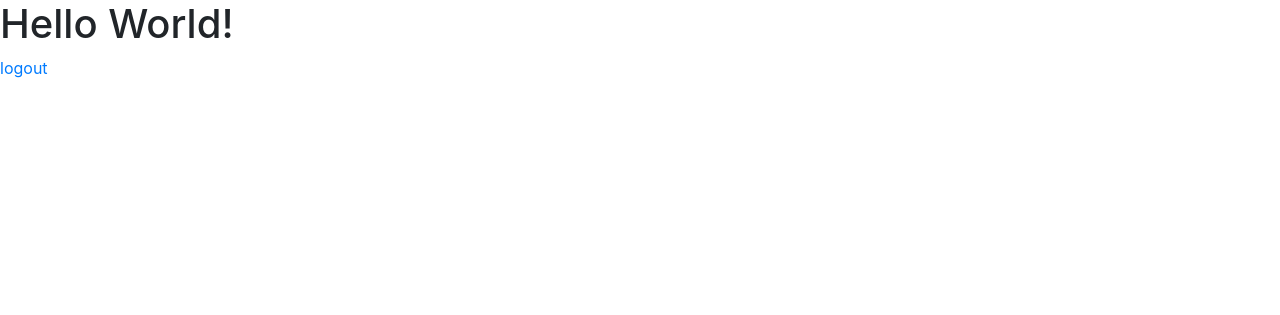
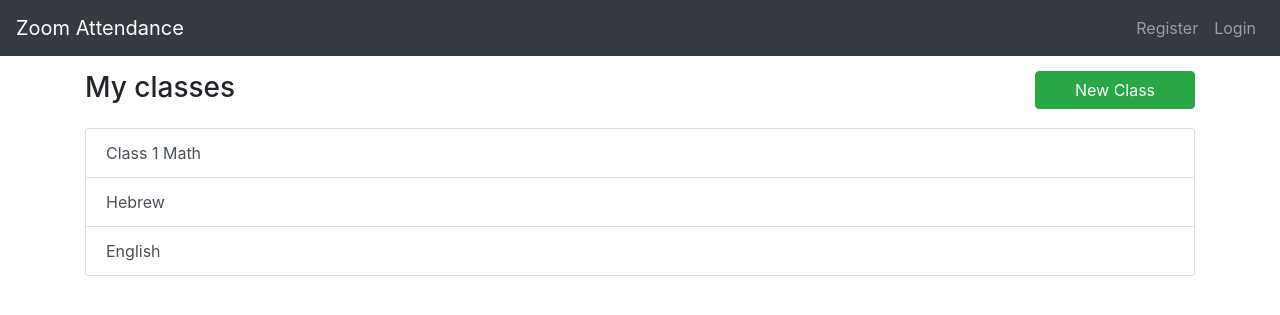
Before and after one commit to InbarShirizly/zoom_attendance_check, a Flask app: page /home in a window 1280 px wide. Shown: the top 315 px of the page. Run offline with Flask 2, Linux system fonts and the light colour scheme; some libraries are stand-ins or nearby versions.

Commit message:
Added navbar, started building home.html

```diff
--- a/Server/__init__.py
+++ b/Server/__init__.py
@@ -2,6 +2,7 @@ from flask import Flask
 from flask_sqlalchemy import SQLAlchemy
 from flask_bcrypt import Bcrypt
 from flask_login import LoginManager
+
 
 app = Flask(__name__)
 app.config['SECRET_KEY'] = 'TEMP_SECRET_KEY'
@@ -9,5 +10,7 @@ app.config['SQLALCHEMY_DATABASE_URI'] = 'sqlite:///site.db'
 db = SQLAlchemy(app)
 bcrypt = Bcrypt(app)
 login_manager = LoginManager(app)
+login_manager.login_view = 'login'
+
 
 from Server import routes
--- a/Server/routes.py
+++ b/Server/routes.py
@@ -1,11 +1,12 @@
-from flask import render_template, redirect, url_for
+from flask import render_template, redirect, url_for, request
 from Server import app, bcrypt, db
 from Server.forms import LoginForm, RegistrationForm
 from Server.models import User
-from flask_login import login_user, current_user, logout_user
+from flask_login import login_user, current_user, logout_user, login_required
 
 
 @app.route('/home')
+# @login_required
 def home():
     return render_template('home.html')
 
@@ -48,6 +49,7 @@ def register():
 
 
 @app.route('/logout')
+@login_required
 def logout():
     logout_user()
     return redirect(url_for('login'))
--- a/Server/templates/home.html
+++ b/Server/templates/home.html
@@ -1,5 +1,31 @@
 {% extends "layout.html" %}
 {% block content %}
-<h1>Hello World!</h1>
-<a href={{url_for('logout')}}>logout</a>
+    <div class="container">
+        <div class="row justify-content-between">
+            <div class="col-6">
+                <h3>My classes</h3>
+            </div>
+            <div class="col-2">
+                <button type="button" class="btn btn-success btn-block" data-toggle="collapse" data-target="#createClass">New Class</button>
+            </div>
+        </div>
+        <div class="row collapse justify-content-center" id="createClass">
+            <div class="col">
+                <div class="card">
+                    <div class="card-body">
+                        Text
+                    </div>
+                </div>
+            </div>
+        </div>
+        <div class="row">
+            <div class="col">
+                <div class="list-group">
+                    <a href="#" class="list-group-item list-group-item-action">Class 1 Math</a>
+                    <a href="#" class="list-group-item list-group-item-action">Hebrew</a>
+                    <a href="#" class="list-group-item list-group-item-action">English</a>
+                </div>
+            </div>
+        </div>
+    </div>
 {% endblock content %}
--- a/Server/templates/layout.html
+++ b/Server/templates/layout.html
@@ -6,10 +6,37 @@
 
     <link rel="stylesheet" href="https://stackpath.bootstrapcdn.com/bootstrap/4.5.2/css/bootstrap.min.css" integrity="sha384-JcKb8q3iqJ61gNV9KGb8thSsNjpSL0n8PARn9HuZOnIxN0hoP+VmmDGMN5t9UJ0Z" crossorigin="anonymous">
 
+    <style>
+      .row {
+        margin-top: 15px;
+      }
+    </style>
+
     <title>Temp Title</title>
   </head>
   <body>
-
+    <nav class="navbar navbar-dark navbar-expand-sm bg-dark">
+      <a href="#" class="navbar-brand">Zoom Attendance</a>
+      <button class="navbar-toggler" data-toggle="collapse" data-target="#menu">
+        <span class="navbar-toggler-icon"></span>
+      </button>
+      <div class="collapse navbar-collapse" id="menu">
+        <ul class="navbar-nav ml-auto">
+          {% if current_user.is_authenticated %}
+            <li class="nav-item">
+              <a href={{ url_for('logout') }} class="nav-link">Logout</a>
+            </li>
+          {% else %}
+            <li class="nav-item">
+              <a href={{ url_for('register') }} class="nav-link">Register</a>
+            </li>
+            <li class="nav-item">
+              <a href={{ url_for('login') }} class="nav-link">Login</a>
+            </li>
+          {% endif %}
+        </ul>
+      </div>
+    </nav>
     {% block content %}{% endblock content %}
 
     <script src="https://code.jquery.com/jquery-3.5.1.slim.min.js" integrity="sha384-DfXdz2htPH0lsSSs5nCTpuj/zy4C+OGpamoFVy38MVBnE+IbbVYUew+OrCXaRkfj" crossorigin="anonymous"></script>
```
